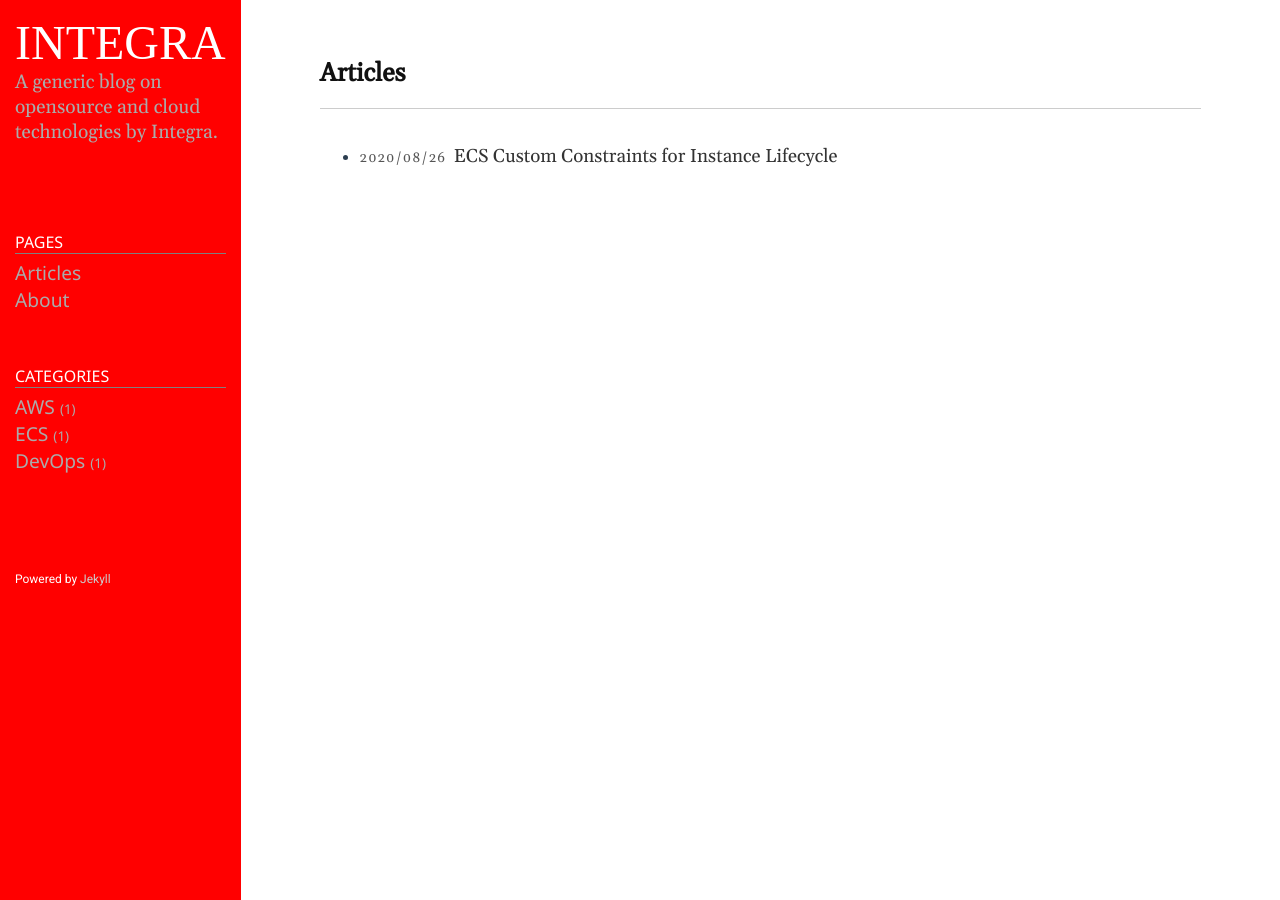
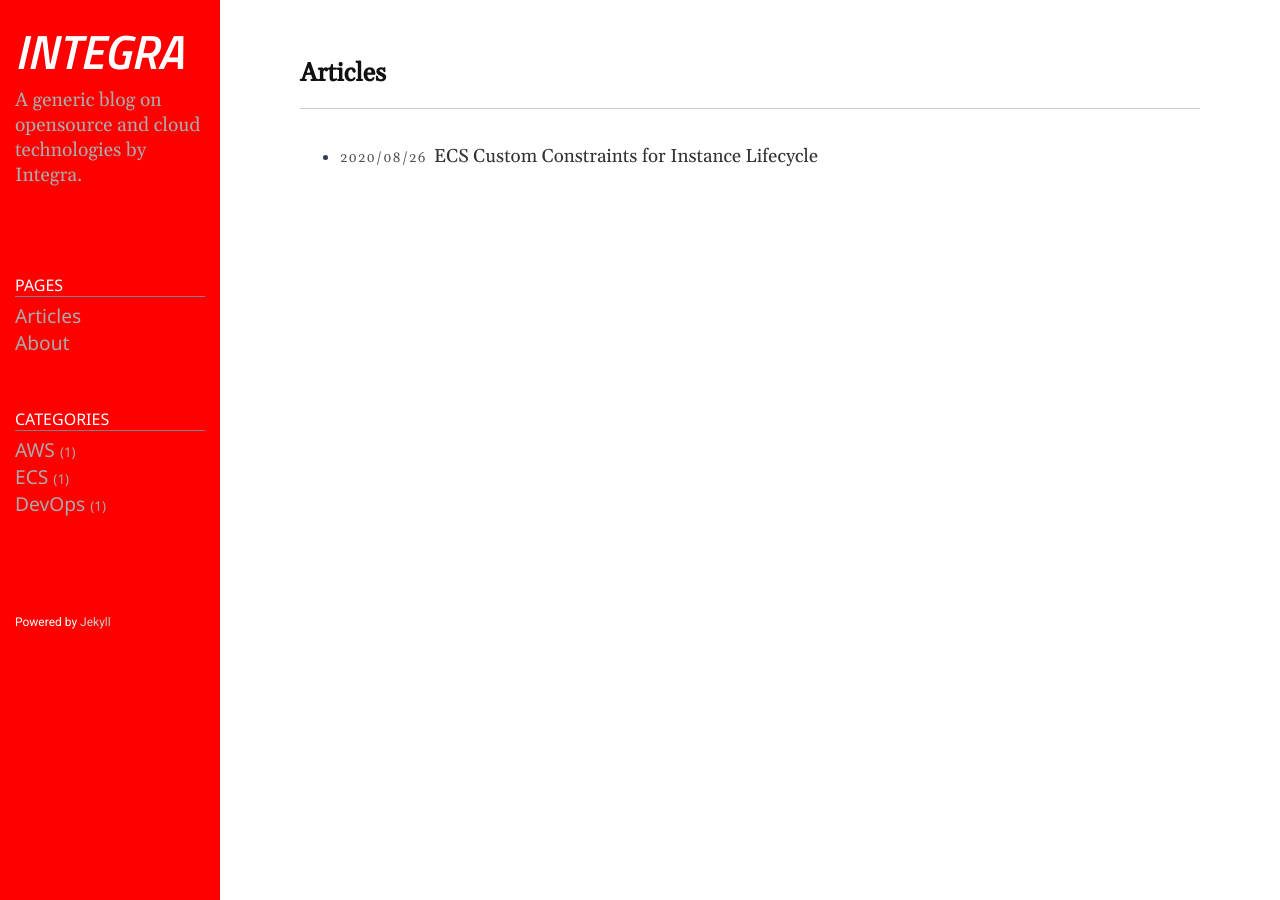
Before and after one commit to integratechfze/integratechfze.github.io, a Jekyll site: the page built from index.md, in a window 1280 px wide. Built offline with Jekyll 4.4.1, drawn with Linux system fonts in a browser that asks for light colours.

```diff
--- a/public/css/style.css
+++ b/public/css/style.css
@@ -114,7 +114,7 @@
 
 .sidebar-brand > a {
 	font-size: 300%;
-	font-family: 'Titillium+Web';
+	font-family: 'Titillium Web';
 	color: #fff;
 }
 
```
